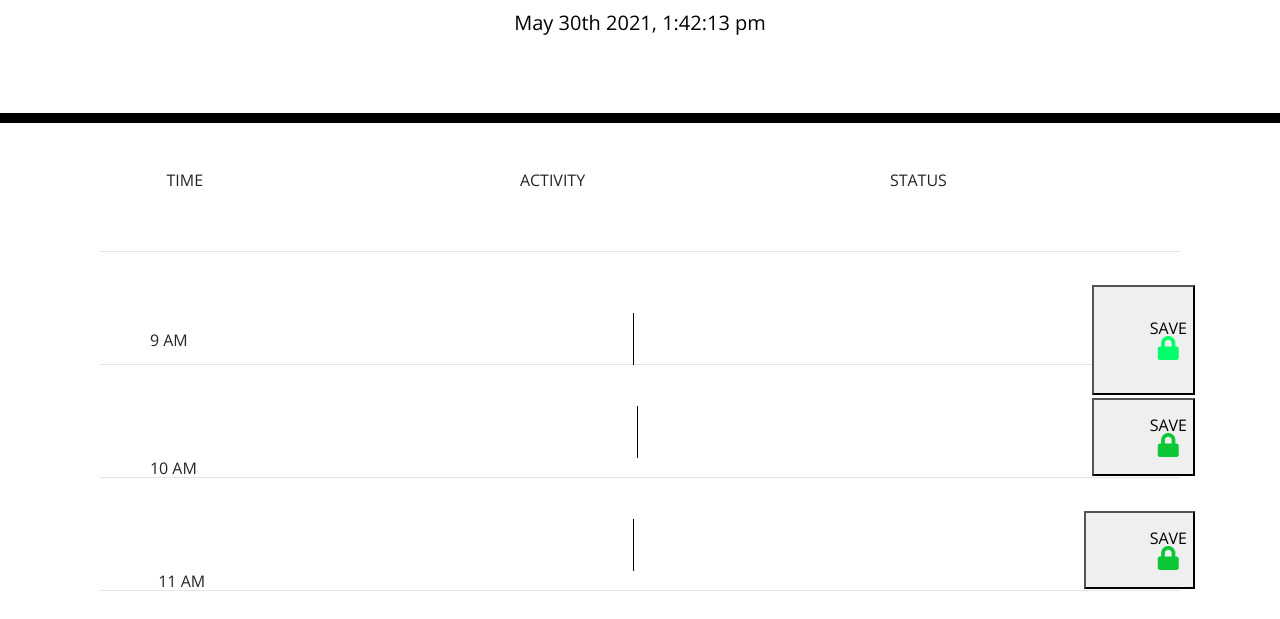
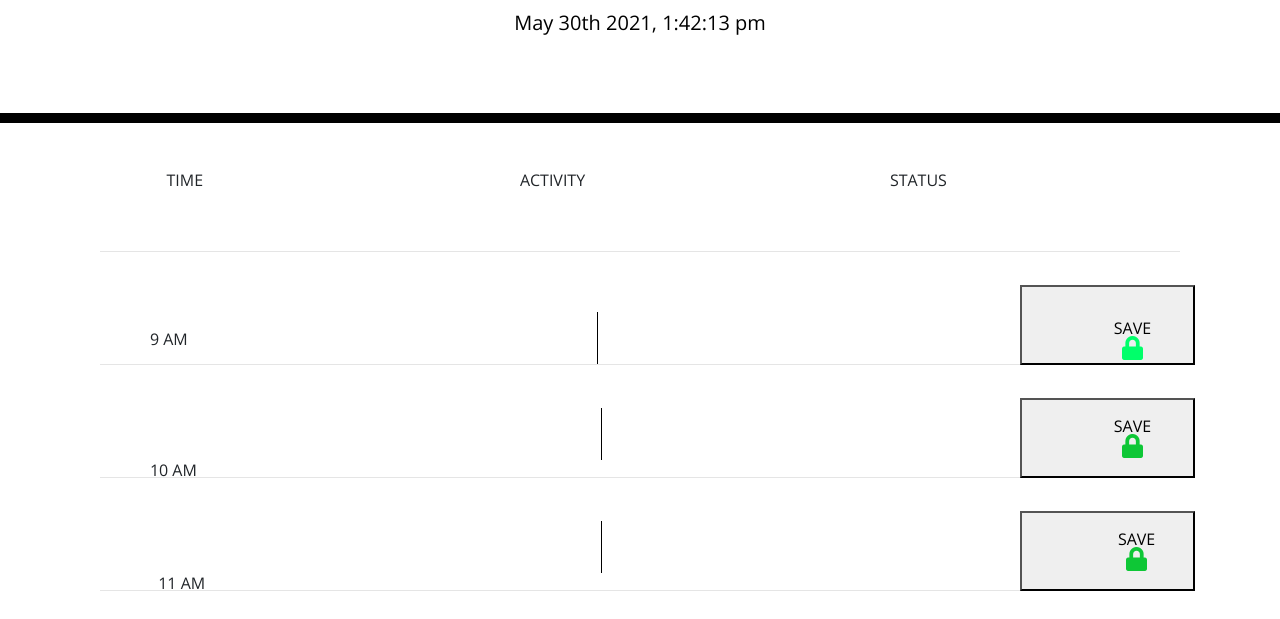
Before and after one commit to Anjeh24/Work-Day-Scheduler, a plain HTML site: page index.html in a window 1280 px wide. Shown: the part 181-800 px from the top of the page. Drawn offline with nearby package versions, Linux system fonts and the light colour scheme.

Commit message:
adding changes in html, css, and trying to figure out JS

```diff
--- a/style.css
+++ b/style.css
@@ -56,3 +56,8 @@ body {
     background-color: #77dd77;
     color: white;
   }
+
+  button {
+      height: 80px;
+      width: 175px;
+  }
```
